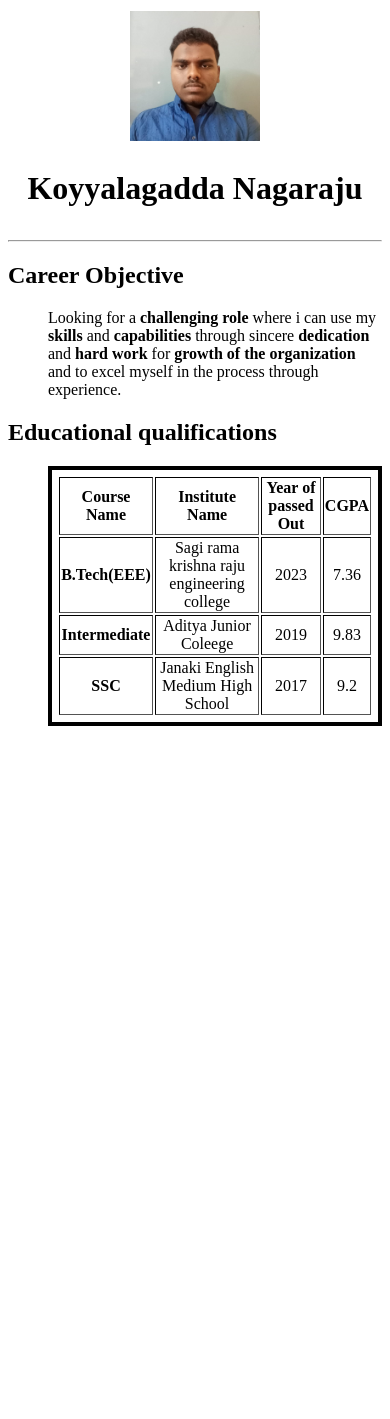
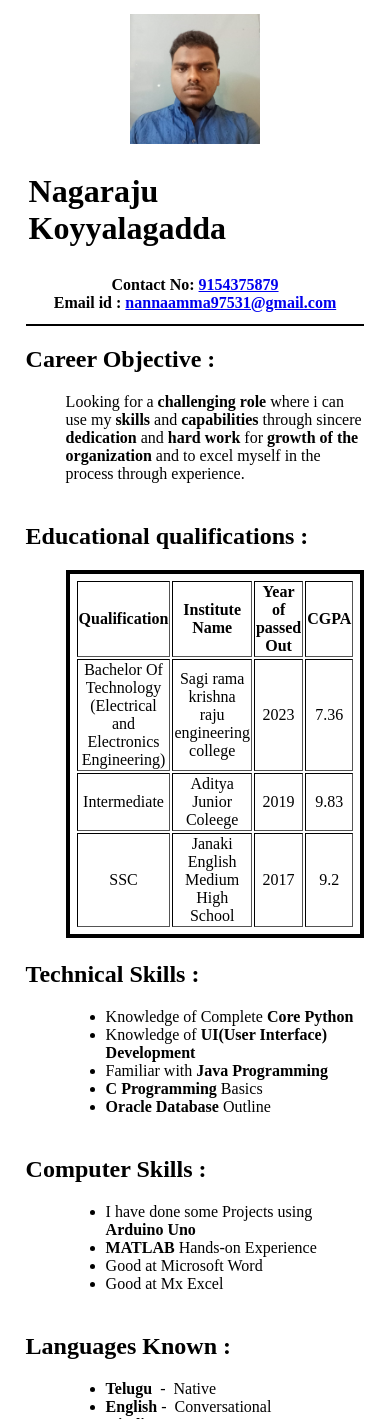
Before and after one commit to Rajkumarnagaraju/Html, a plain HTML site: page resume.html in a window 390 px wide. Shown: the top 1419 px of the page. Before the commit the page ends 844 px from the top, so only its background shows below. Drawn offline with Linux system fonts and the light colour scheme.

Commit message:
raju-update

```diff
--- a/resume.html
+++ b/resume.html
@@ -1,54 +1,84 @@
 <!DOCTYPE html>
 <html lang="en">
+
 <head>
-    <meta charset="UTF-8">
-    <meta name="viewport" content="width=device-width, initial-scale=1.0">
+    <meta charset="UTF-8" />
+    <meta name="viewport" content="width=device-width, initial-scale=1.0" />
     <title>Document</title>
 </head>
+
 <body>
+    <table style=" width:80%" align="center">
+        <tr>
+            <td>
                 <table align="center">
                     <tr>
-            <td align="center"><img width="130" height="130" src="./images/IMG-20221212-WA0005.jpg" alt="My Image"></td>
+                        <td align="center">
+                            <img width="130" height="130" src="./images/IMG-20221212-WA0005.jpg" alt="My Image" />
+                        </td>
                     </tr>
-        <tr><td><h1>Koyyalagadda Nagaraju</h1></td></tr>
+                    <tr>
+                        <td>
+                            <h1>Nagaraju Koyyalagadda </h1>
+                        </td>
+                    </tr>
                 </table>
-    <hr>
+            </td>
+        </tr>
+        <tr align="center">
+            <th>Contact No: <a href="tel:9154375879">9154375879</a>
+                <br>
+                Email id : <a href="mailto:nannaamma97531@gmail.com">nannaamma97531@gmail.com</a></th>
+        </tr>
+        <tr>
+            <td>
+                <hr color>
                 <dl>
-        <dt><h2>Career Objective </h2></dt>
+                    <dt>
+                        <h2>Career Objective :</h2>
+                    </dt>
                     <dd>
-            Looking for a <strong>challenging role </strong>
-             where i can use my <strong> skills</strong> and
-             <strong>capabilities</strong> through sincere <strong>dedication</strong> and
-             <strong>hard work</strong> for <strong>growth of the organization</strong> and to excel myself in
-             the process through experience.
+                        Looking for a <strong>challenging role </strong> where i can use my
+                        <strong> skills</strong> and <strong>capabilities</strong> through
+                        sincere <strong>dedication</strong> and <strong>hard work</strong> for
+                        <strong>growth of the organization</strong> and to excel myself in the
+                        process through experience.
                     </dd>
                 </dl>
+            </td>
+        </tr>
+        <tr>
+            <td>
                 <dl>
                     <dt>
-            <h2>Educational qualifications </h2>
+                        <h2>Educational qualifications :</h2>
                     </dt>
                     <dd>
-            <table style="border:solid black 4px; padding:5px" border="solid black">
-                <tr >
-                    <th>Course Name</th>
+                        <table align="left" width="95%"" height=" 300px" style="border:solid black 4px; padding:5px"
+                            border="">
+                            <tr>
+                                <th>Qualification</th>
                                 <th>Institute Name</th>
                                 <th>Year of passed Out</th>
                                 <th>CGPA</th>
                             </tr>
                             <tr align="center">
-                    <th>B.Tech(EEE)</th>
-                    <td >Sagi rama krishna raju engineering college</td>
+                                <td width="40%">
+                                    Bachelor Of Technology
+                                    <div align="center">(Electrical and Electronics Engineering)</div>
+                                </td>
+                                <td>Sagi rama krishna raju engineering college</td>
                                 <td>2023</td>
                                 <td>7.36</td>
                             </tr>
                             <tr align="center">
-                    <th>Intermediate</th>
+                                <td>Intermediate</td>
                                 <td>Aditya Junior Coleege</td>
                                 <td>2019</td>
                                 <td>9.83</td>
                             </tr>
                             <tr align="center">
-                    <th>SSC</th>
+                                <td>SSC</td>
                                 <td>Janaki English Medium High School</td>
                                 <td>2017</td>
                                 <td>9.2</td>
@@ -56,6 +86,119 @@
                         </table>
                     </dd>
                 </dl>
+            </td>
+        </tr>
+        <tr>
+            <td>
+                <dl>
+                    <dt>
+                        <h2>
+                            Technical Skills :
+                        </h2>
+                    </dt>
+                    <dd>
+                        <ul>
+                            <li>Knowledge of Complete <strong>Core Python</strong></li>
+                            <li>Knowledge of<strong> UI(User Interface) Development</strong></li>
+                            <li>Familiar with <strong>Java Programming</strong></li>
+                            <li><strong>C Programming</strong> Basics</li>
+                            <li><strong> Oracle Database</strong> Outline</li>
+                        </ul>
+                    </dd>
+                </dl>
+            </td>
+        </tr>
+        <tr>
+            <td>
+                <dl>
+                    <dt>
+                        <h2>
+                            Computer Skills :
+                        </h2>
+                    </dt>
+                    <dd>
+                        <ul>
+                            <li>I have done some Projects using <strong>Arduino Uno</strong></li>
+                            <li><strong>MATLAB </strong>Hands-on Experience </li>
+                            <li>Good at Microsoft Word</li>
+                            <li>Good at Mx Excel</li>
+                        </ul>
+                    </dd>
+                </dl>
+            </td>
+
+        </tr>
+        <tr>
+            <td>
+                <dl>
+                    <dt>
+                        <h2>
+                            Languages Known :
+                        </h2>
+                    </dt>
+                    <dd>
+                        <ul>
+                            <li><strong>Telugu</strong>&nbsp; -&nbsp;&nbsp;Native</li>
+                            <li> <strong>English </strong> -&nbsp; Conversational</li>
+                            <li><strong>Hindi</strong>&nbsp; - &nbsp;Beginner</li>
+                        </ul>
+                    </dd>
+                </dl>
+            </td>
+        </tr>
+        <tr>
+            <td>
+                <dl>
+                    <dt>
+                        <h2>
+                            Mini Projects :
+                        </h2>
+                    </dt>
+                    <dd>
+                        <ul>
+                            <li><strong>Smart Traffic Control </strong> using Arduino Uno  </li>
+                            <li>Implementation of <strong>Automated Car</strong> Model</li>
+                            <li>Duplicating User Interface of a <strong>Webpage</strong></li>
+                        </ul>
+                    </dd>
+                </dl>
+            </td>
+        </tr>
+        <tr>
+            <td>
+                <dl>
+                    <dt>
+                        <h2>
+                            Talents :
+                        </h2>
+                    </dt>
+                    <dd>
+                        <ul>
+                            <li><strong>Quick Learner</strong></li>
+                            <li><strong>Team Co-ordination</strong>--(Team Coordinator for group project)</li>
+                            <li><strong>Enthusiastic </strong> to learn new ways</li>
+                        </ul>
+                    </dd>
+                </dl>
+            </td>
+        </tr>
+        <tr>
+            <td>
+                <dl>
+                    <dt>
+                        <h2>
+                            Main Project :
+                        </h2>
+                    </dt>
+                    <dd>
+                        <ul>
+                            <li>Vehicle <strong>Tracking </strong> and <strong>Accident Alert </strong>System by interfacing<strong> Arduino Uno </strong>,<strong> GPS</strong>(global positioning system),<strong>GSM</strong> (global system for mobile Communication) and <strong>Sensors</strong>.</li>
+                        </ul>
+                    </dd>
+                </dl>
+            </td>
+        </tr>
+    </table>
 </body>
+
 </html>
-<strong></strong>
```
Lines whose indentation alone changed are shown as unchanged.
